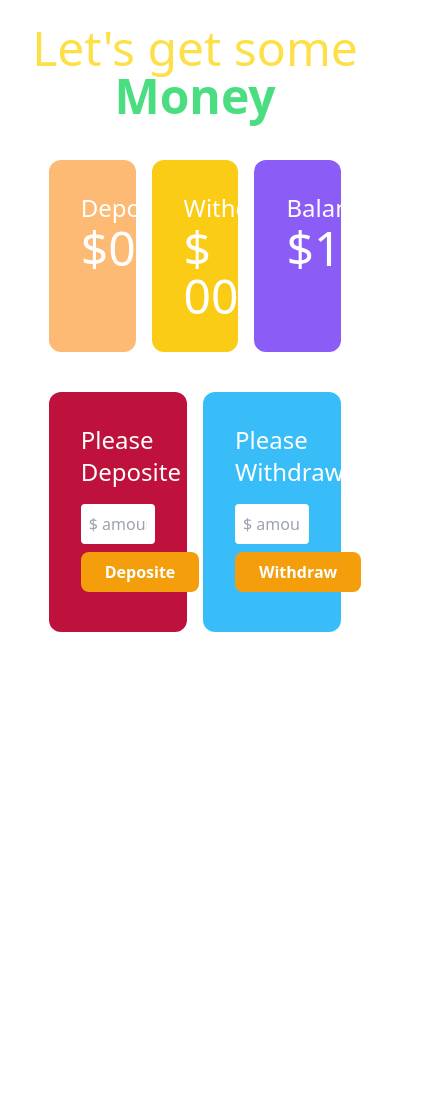
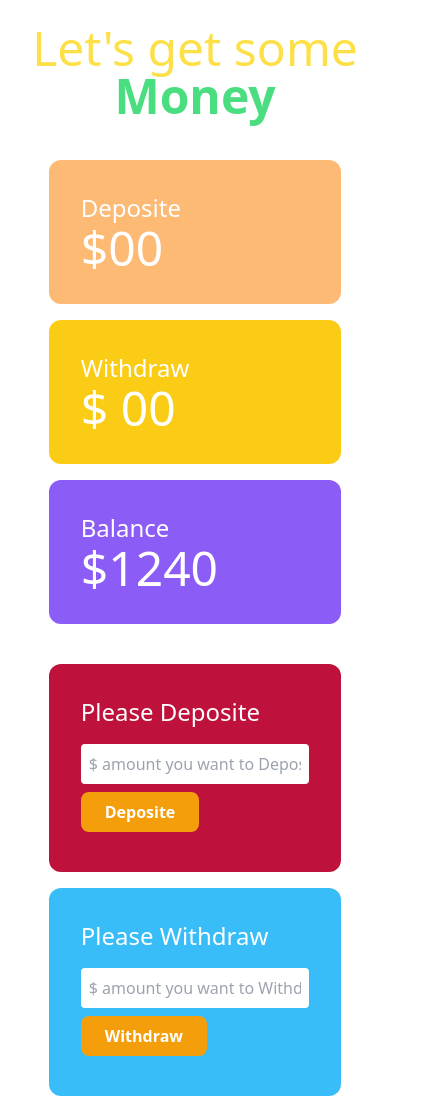
Before and after one commit to tahiamustofa/repractice--bank-project--pb-1, a plain HTML site: page index.html in a window 390 px wide. Shown: the whole page, 424 px wide, since content can reach past the window. Before the commit the page ends 844 px from the top, so only its background shows below. Drawn offline with nearby package versions, Linux system fonts and the light colour scheme.

Commit message:
all  commit

```diff
--- a/index.html
+++ b/index.html
@@ -17,7 +17,7 @@
     </header>
     <main>
         <section class="mt-10">
-            <div class="grid grid-cols-3 gap-4 text-white w-9/12 mx-auto">
+            <div class="grid lg:grid-cols-3 md:grid-cols-2 grid-cols-1 gap-4 text-white w-9/12 mx-auto">
                 <div class="bg-orange-300 p-8 rounded-xl hover:shadow-2xl">
                     <h4 class="text-2xl">Deposite</h4>
                     <h2  class="text-5xl">$<span id="total-depo">00</span> </h2>
@@ -34,7 +34,7 @@
         </section>
 
         <section class="mt-10">
-            <div class="grid grid-cols-2 gap-4  w-9/12 mx-auto">
+            <div class="grid  md:grid-cols-2 grid-cols-1 gap-4  w-9/12 mx-auto">
                 <div class="bg-rose-700 p-8 rounded-xl hover:shadow-2xl">
                     <h4 class="text-2xl mb-4 text-white">Please Deposite</h4>
 
--- a/js/deposit.js
+++ b/js/deposit.js
@@ -1,6 +1,3 @@
-
-
-
 document.getElementById('btn-deposite').addEventListener('click',function( ) {
     const inputDepositeFieldGiven =  getFieldName('deposite-felid');
     const previousTotalDepo = getElementByText('total-depo');
```
